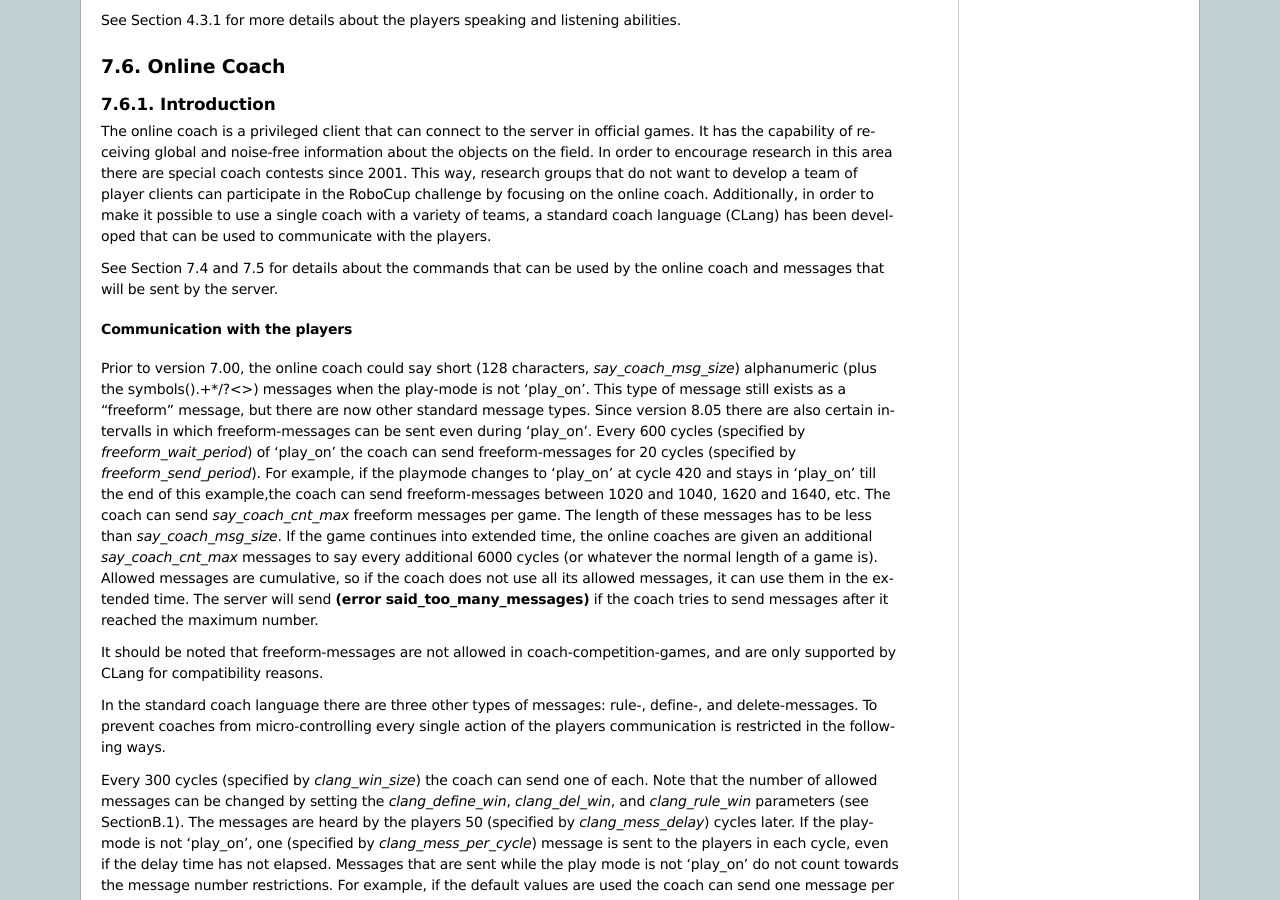
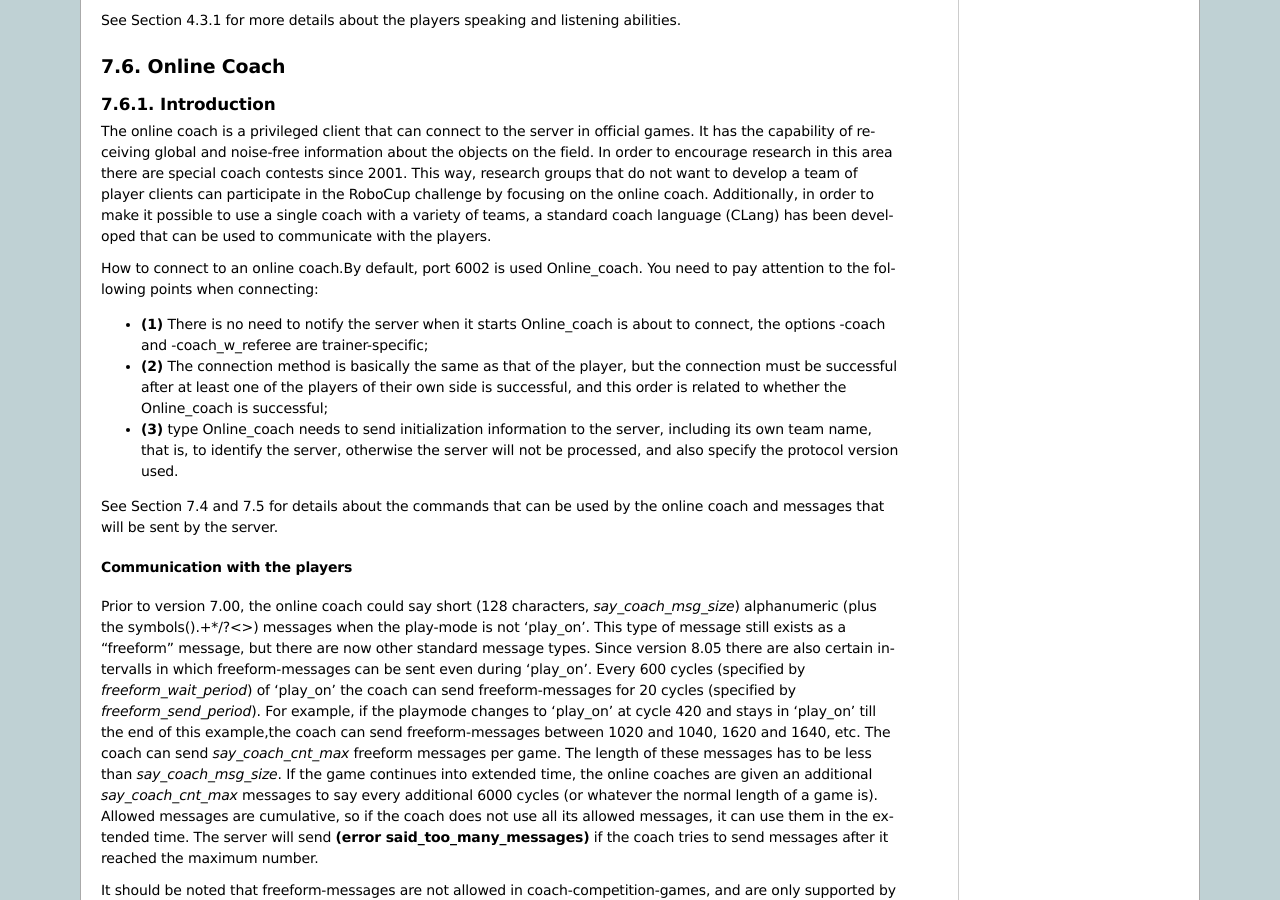
Before and after one commit to rcsoccersim/manual, a Sphinx documentation site: the page built from source/coach.rst, in a window 1280 px wide and 900 px high, scrolled down 7002 px. Built offline with Sphinx 7.4.7, drawn with Linux system fonts in a browser that asks for light colours.

Commit message:
[Team Alice from China]update sections 7.6.1

```diff
--- a/source/coach.rst
+++ b/source/coach.rst
@@ -412,6 +412,12 @@ can participate in the RoboCup challenge by focusing on the online coach. Additi
 in order to make it possible to use a single coach with a variety of teams, a standard
 coach language (CLang) has been developed that can be used to communicate with the
 players.
+
+How to connect to an online coach.By default, port 6002 is used Online_coach. You need to pay attention to the following points when connecting:
+
+* **(1)**  There is no need to notify the server when it starts Online_coach is about to connect, the options -coach and -coach_w_referee are trainer-specific;
+* **(2)**  The connection method is basically the same as that of the player, but the connection must be successful after at least one of the players of their own side is successful, and this order is related to whether the Online_coach is successful;
+* **(3)**  type Online_coach needs to send initialization information to the server, including its own team name, that is, to identify the server, otherwise the server will not be processed, and also specify the protocol version used.
 
 See Section 7.4 and 7.5 for details about the commands that can be used by the online
 coach and messages that will be sent by the server.
```
